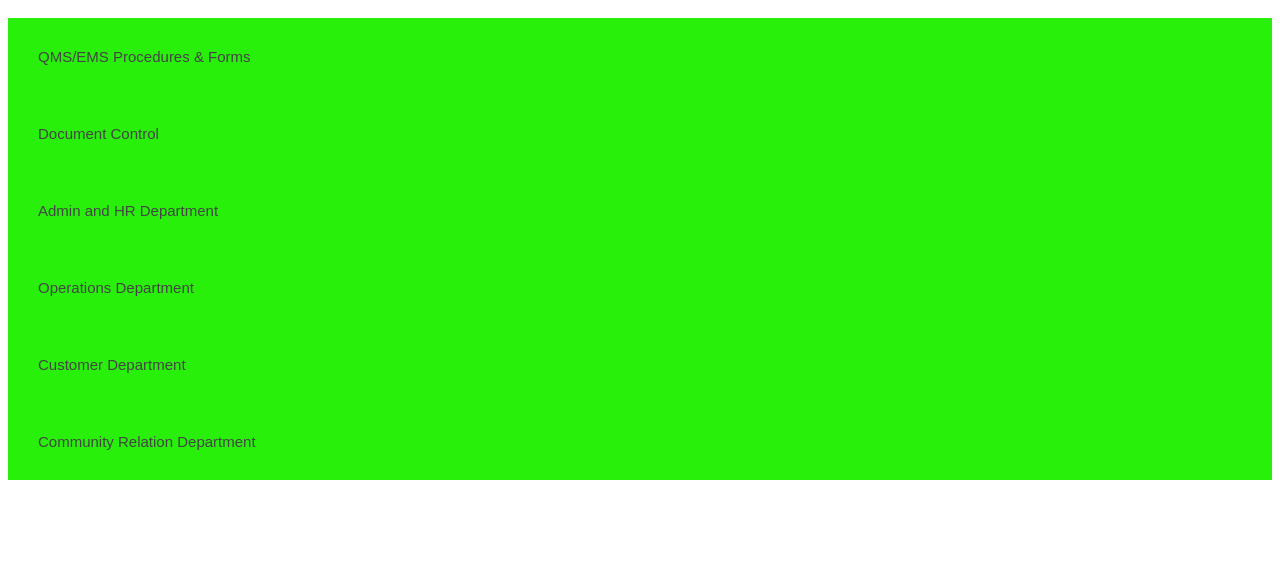
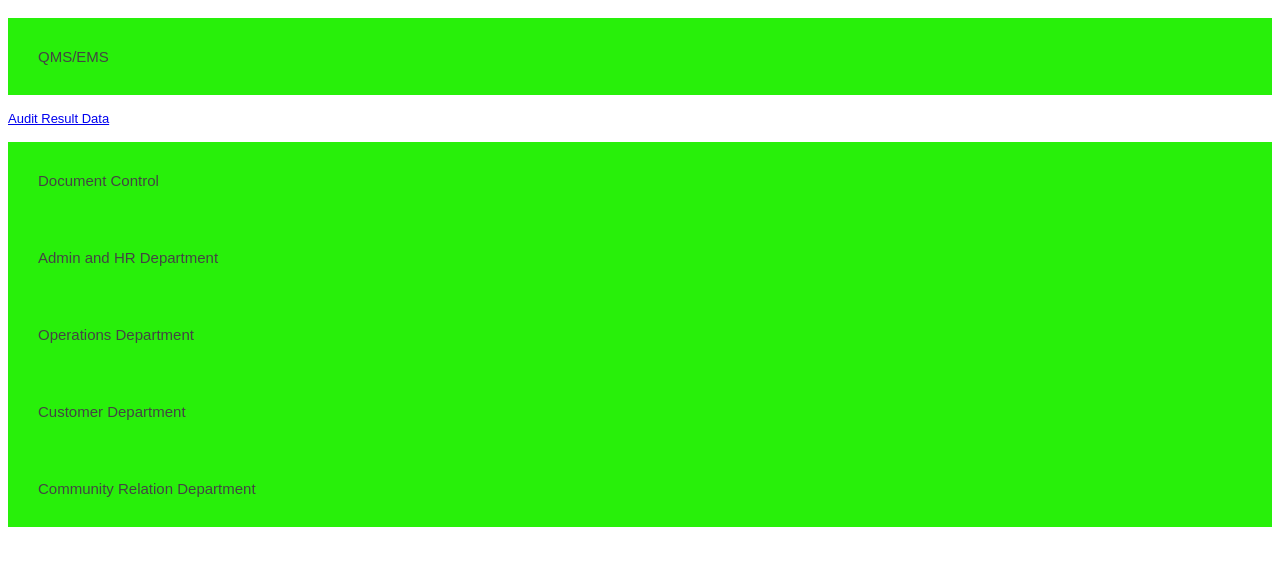
Before and after one commit to mjtdcom/ISODATA, a plain HTML site: page index.html in a window 1280 px wide. Shown: the part 118-684 px from the top of the page. Drawn offline with Linux system fonts and the light colour scheme.

Commit message:
Update index.html

```diff
--- a/index.html
+++ b/index.html
@@ -31,9 +31,11 @@
 
 <h1 id="logo"> <img src="logo.png" alt="logo" /> &nbsp;&nbsp;&nbsp;&nbsp;&nbsp;&nbsp;&nbsp;&nbsp;&nbsp;&nbsp;&nbsp;&nbsp;&nbsp;&nbsp;&nbsp;&nbsp;&nbsp; Myanmar Japan Thilawa Development Limited</a></h1>
 
-<button class="accordion">QMS/EMS Procedures & Forms</button>
+<button class="accordion">QMS/EMS</button>
 <div class="panel">
   <p><a href="https://drive.google.com/drive/folders/1V3-B8JrOzUsle2CJx9pJOBD-6tybuMWB?usp=sharing"target="_blank"><font size="2" face="Arial">Procedure & Forms</font></a></p>
+   </div>
+   <p><a href="https://drive.google.com/drive/folders/1X0Gf10INQThPBf4fo-Ji5iT6G4giPKMs?usp=sharing"target="_blank"><font size="2" face="Arial">Audit Result Data</font></a></p>
    </div>
 
 <button class="accordion">Document Control</button>
```
